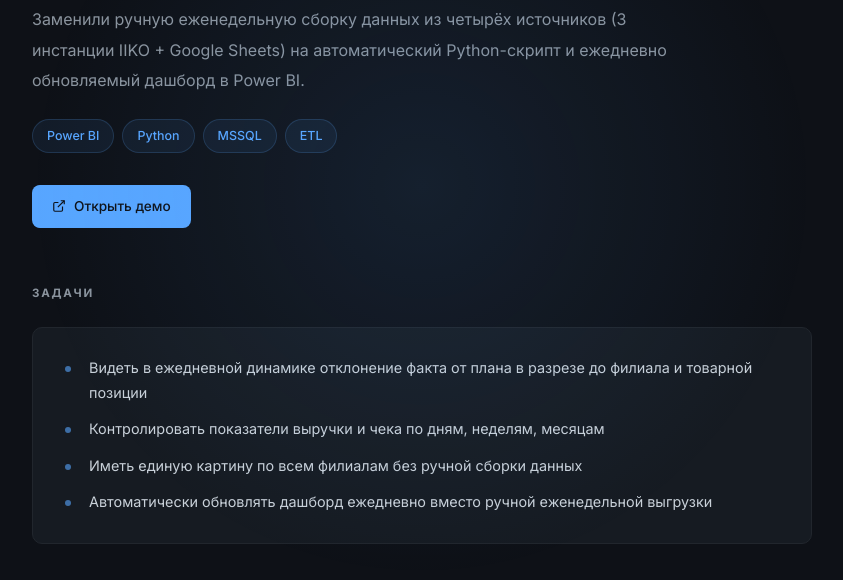
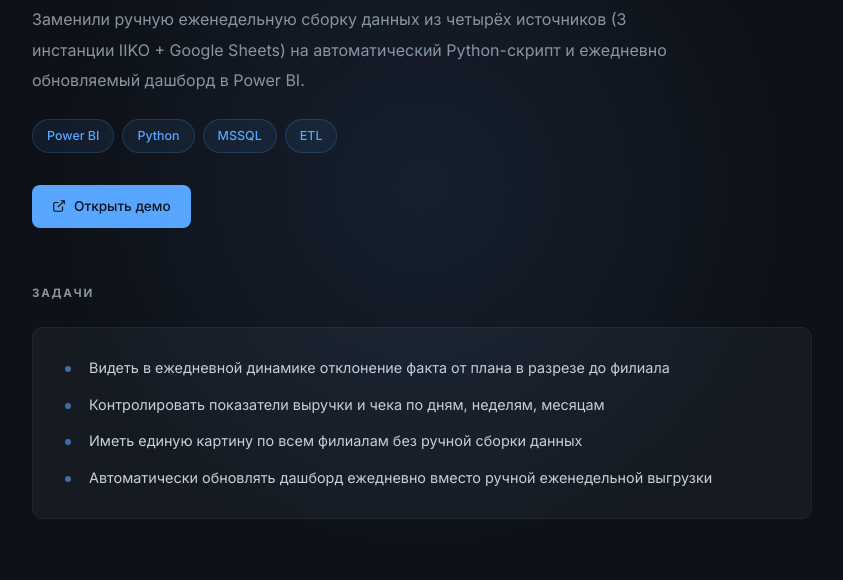
Before and after one commit to Idigeshev/Idigeshev.github.io, a plain HTML site: page cases/plan-fact/index.html in a window 1280 px wide. Shown: the part 214-794 px from the top of the page, without its empty margins (218-1061 px from the left). Drawn offline with Linux system fonts and the light colour scheme.

Commit message:
fix task block

```diff
--- a/cases/plan-fact/index.html
+++ b/cases/plan-fact/index.html
@@ -583,7 +583,7 @@
         <div class="section">
             <div class="section-label">Задачи</div>
             <ul class="tasks-list">
-                <li>Видеть в ежедневной динамике отклонение факта от плана в разрезе до филиала и товарной позиции</li>
+                <li>Видеть в ежедневной динамике отклонение факта от плана в разрезе до филиала</li>
                 <li>Контролировать показатели выручки и чека по дням, неделям, месяцам</li>
                 <li>Иметь единую картину по всем филиалам без ручной сборки данных</li>
                 <li>Автоматически обновлять дашборд ежедневно вместо ручной еженедельной выгрузки</li>
```
